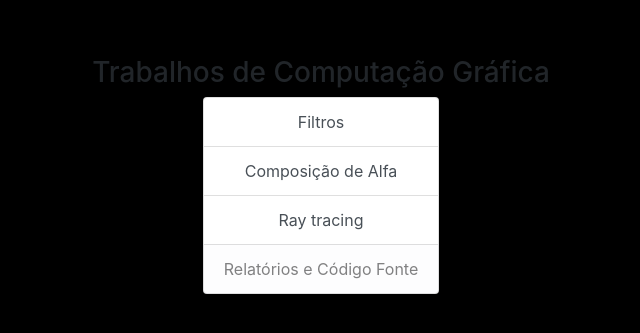
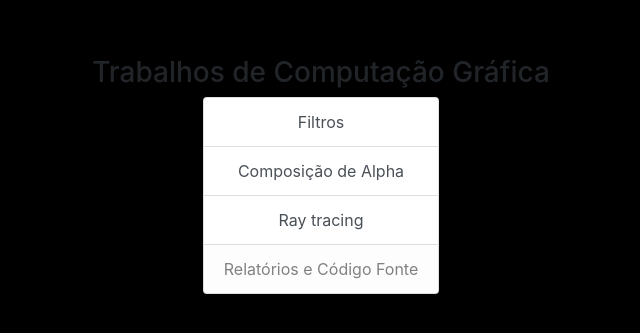
Before and after one commit to gilmaicor/Trabalhos-de-CG, a website: page index.html in a window 1280 px wide. Shown: the part 225-558 px from the top of the page, 319-959 px from the left. Drawn offline with nearby package versions, Linux system fonts and the light colour scheme.

Commit message:
Ajustes no código

```diff
--- a/index.html
+++ b/index.html
@@ -15,7 +15,7 @@
           <h3>Trabalhos de Computação Gráfica</h3>
           <div class="list-group" id="list-tab" role="tablist">
             <a class="list-group-item list-group-item-action" href="filters/index.html" role="tab">Filtros</a>
-            <a class="list-group-item list-group-item-action" href="alphaComposition/index.html" role="tab">Composição de Alfa</a>
+            <a class="list-group-item list-group-item-action" href="alphaComposition/index.html" role="tab">Composição de Alpha</a>
             <a class="list-group-item list-group-item-action" href="ray-tracing/index.html" role="tab">Ray tracing</a>
             <a class="list-group-item list-group-item-action list-group-item-light" href="https://github.com/gilmaicor/Trabalhos-de-CG" role="tab" aria-controls="messages">Relatórios e Código Fonte</a>
         </div>
```
Also changed, not shown: alpha/alfha.js (renamed from alfha/alfha.js).
